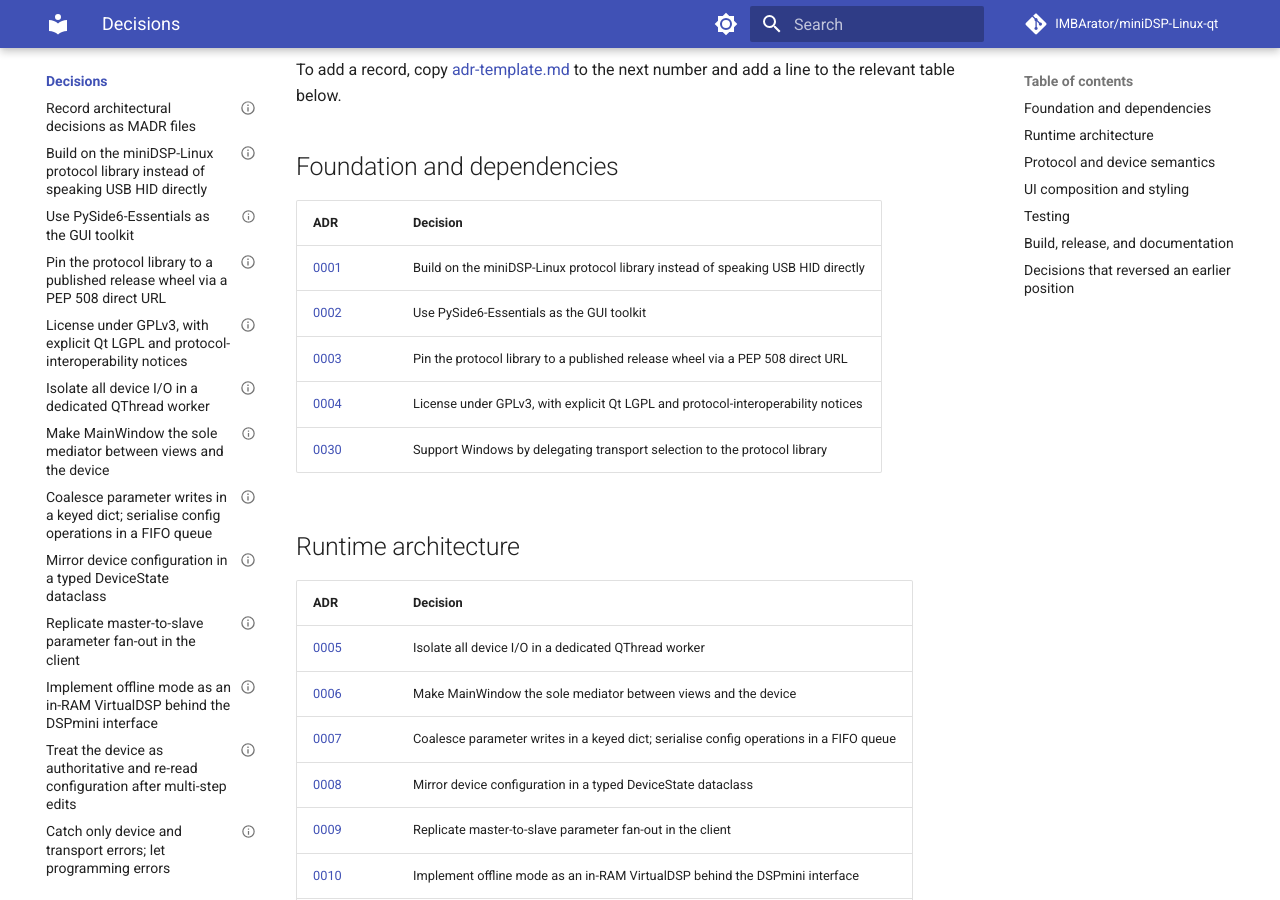
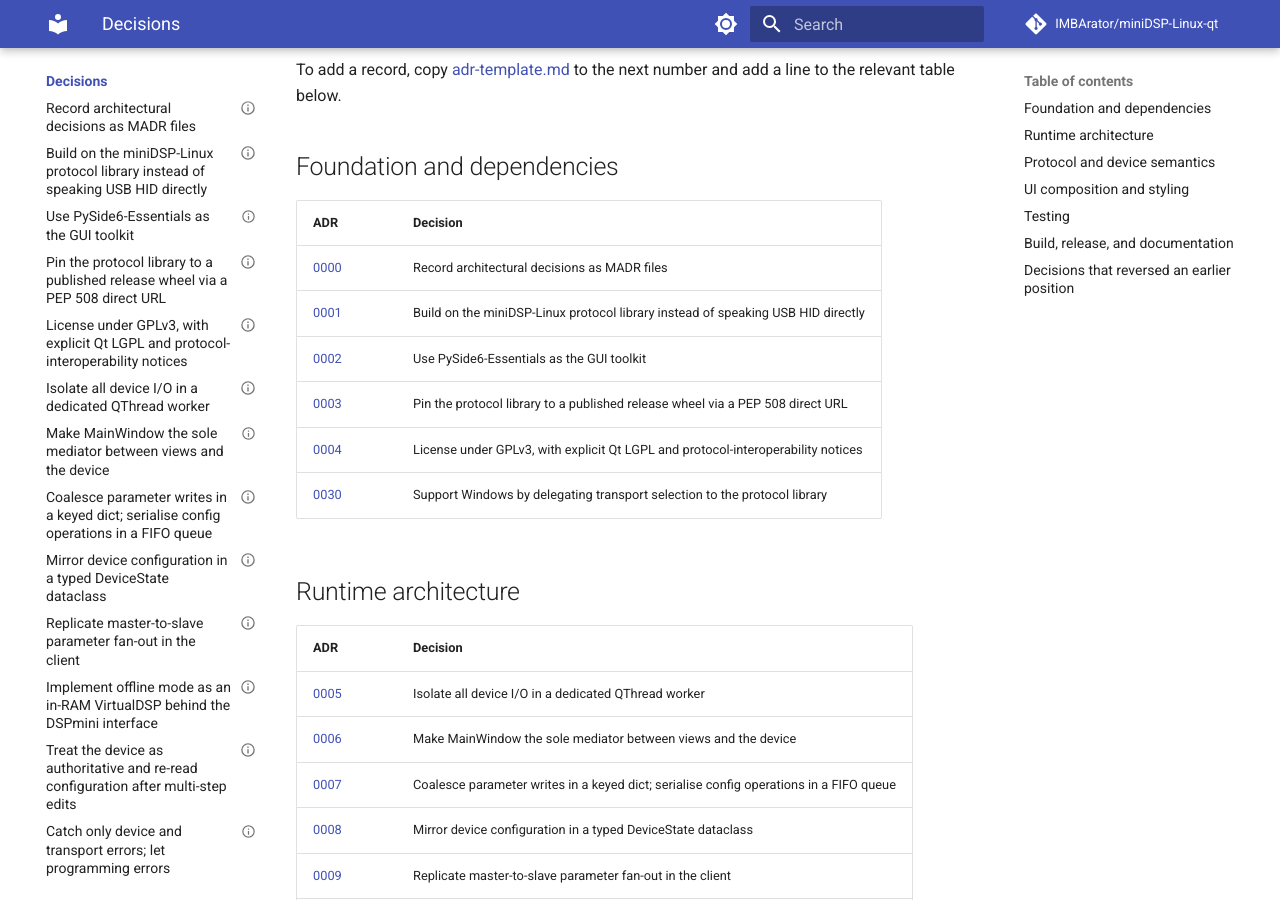
Before and after one commit to IMBArator/miniDSP-Linux-qt, an MkDocs documentation site: the page built from docs/decisions/index.md, in a window 1280 px wide and 900 px high, scrolled down 407 px. Built offline with MkDocs 1.6.1 and Material for MkDocs 9.7.7, drawn with Linux system fonts in a browser that asks for light colours; comment, search, counter and statistics services are not loaded; some of the changed text lies outside the part shown.

Commit message:
docs(decisions): list ADR-0000 under foundation in the index
ADR-0000 opens the "Foundation and dependencies" group, like the first row
of the protocol library's scope and foundation group.

```diff
--- a/docs/decisions/index.md
+++ b/docs/decisions/index.md
@@ -18,6 +18,7 @@ a line to the relevant table below.
 
 | ADR | Decision |
 |-----|----------|
+| [0000](0000-use-markdown-any-decision-records.md) | Record architectural decisions as MADR files |
 | [0001](0001-build-on-the-minidsp-linux-protocol-library.md) | Build on the miniDSP-Linux protocol library instead of speaking USB HID directly |
 | [0002](0002-use-pyside6-essentials-as-the-gui-toolkit.md) | Use PySide6-Essentials as the GUI toolkit |
 | [0003](0003-pin-the-protocol-library-to-a-release-wheel-via-pep-508.md) | Pin the protocol library to a published release wheel via a PEP 508 direct URL |
```
Also changed, not shown: other parts of docs/decisions/index.md (+0 -1 lines).
